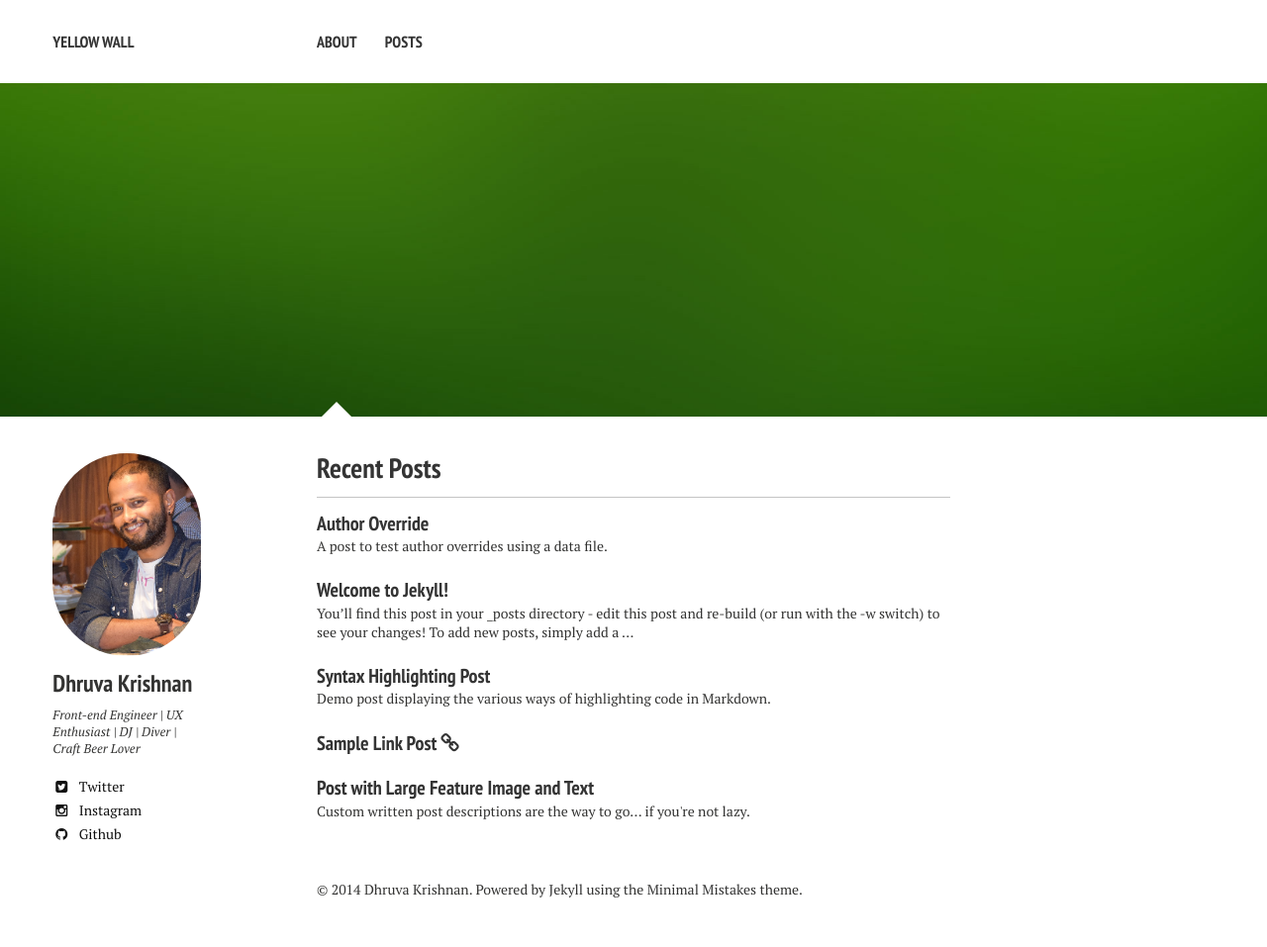
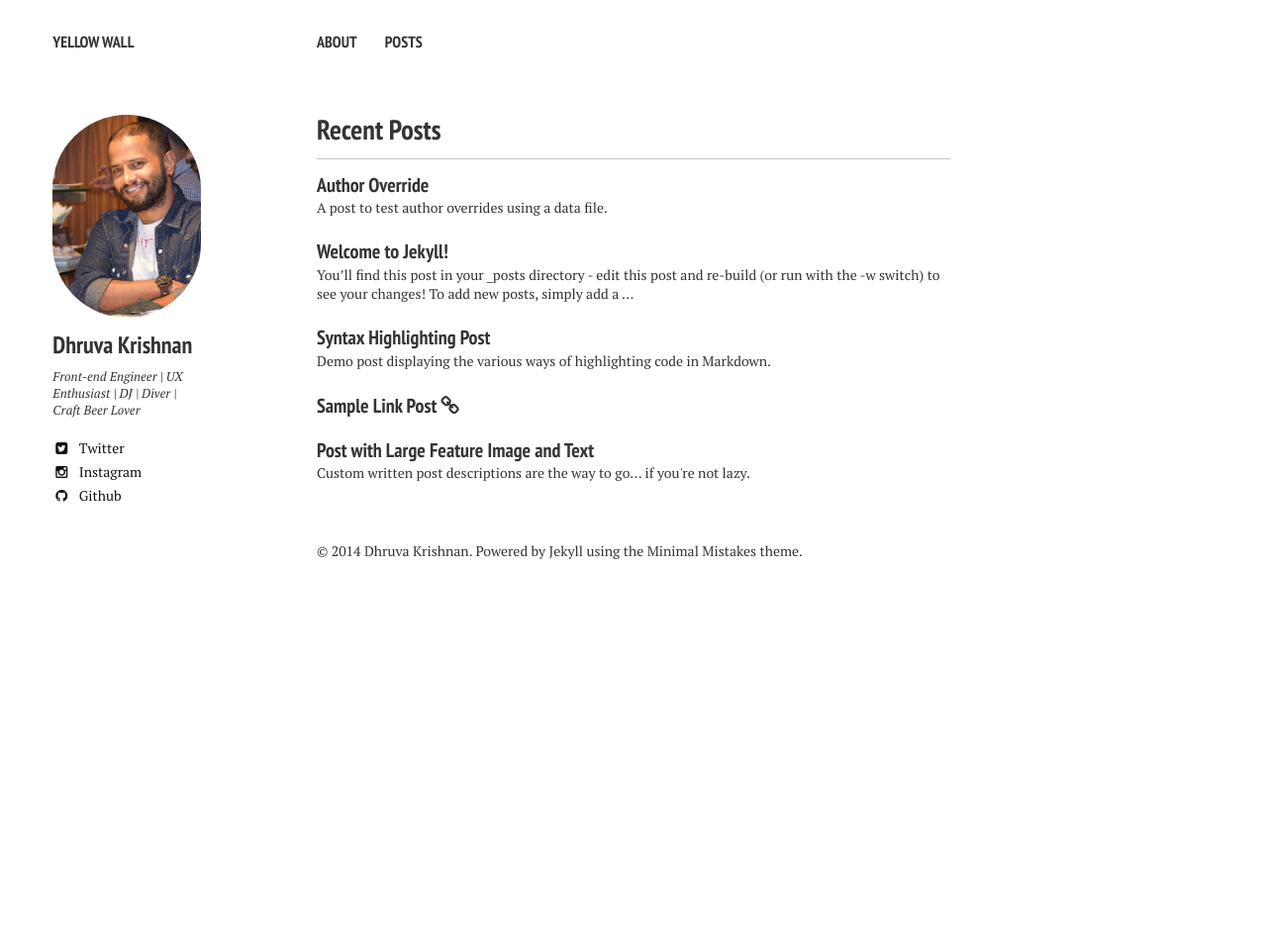
Before and after one commit to dkris/blogg, a Jekyll site: the page built from index.md, in a window 1280 px wide. Shown: the whole page at 99% size. Built offline with Jekyll 4.4.1, drawn with Linux system fonts in a browser that asks for light colours; nearby versions of some CDN libraries; after the commit the page ends 900 px from its top, so only the background shows below that.

Commit message:
Removing feature image

```diff
--- a/index.md
+++ b/index.md
@@ -3,5 +3,5 @@ layout: home
 excerpt: "A minimal Jekyll theme for your blog by designer Michael Rose."
 tags: [Jekyll, theme, responsive, blog, template]
 image:
-  feature: sample-image-7.jpg
+
 ---
```
